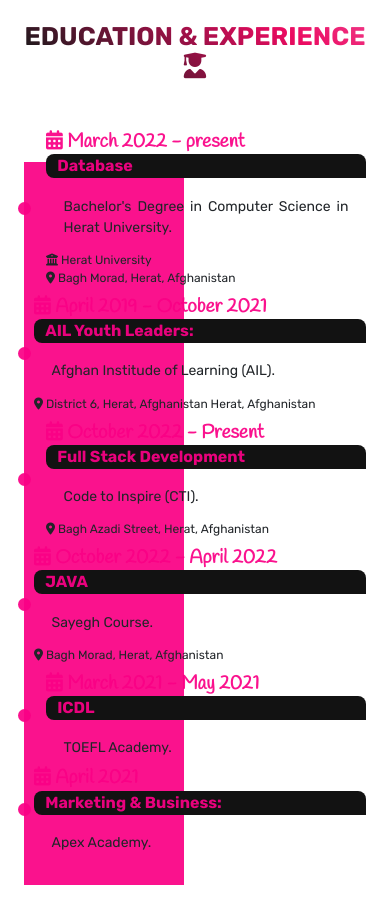
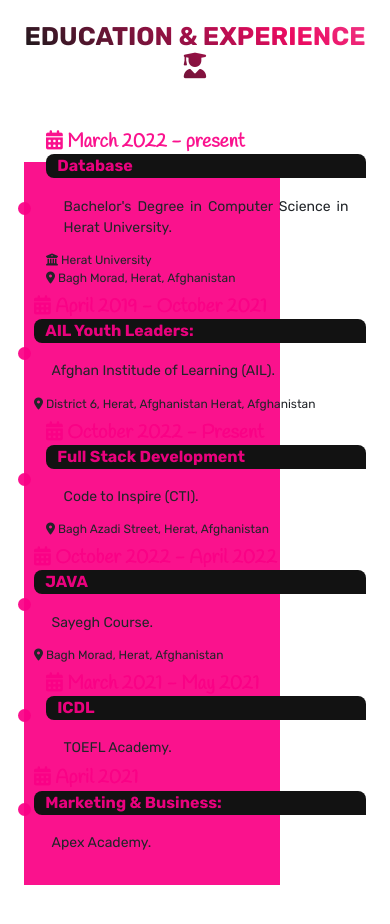
Before and after one commit to hodamadadi/Hoda-Madadi, a React (Create React App) app: page / in a window 390 px wide. Shown: the part 1800-2724 px from the top of the page. Built offline with nearby package versions, Linux system fonts and the light colour scheme; a web font is replaced by a local one.

Commit message:
Update education.css

```diff
--- a/src/Components/education/education.css
+++ b/src/Components/education/education.css
@@ -153,6 +153,6 @@
 @media screen and (max-width: 480px) {
   .all-timelines::before {
     top: 32px;
-    padding: 5rem;
+    padding: 8rem;
   }
 }
```
